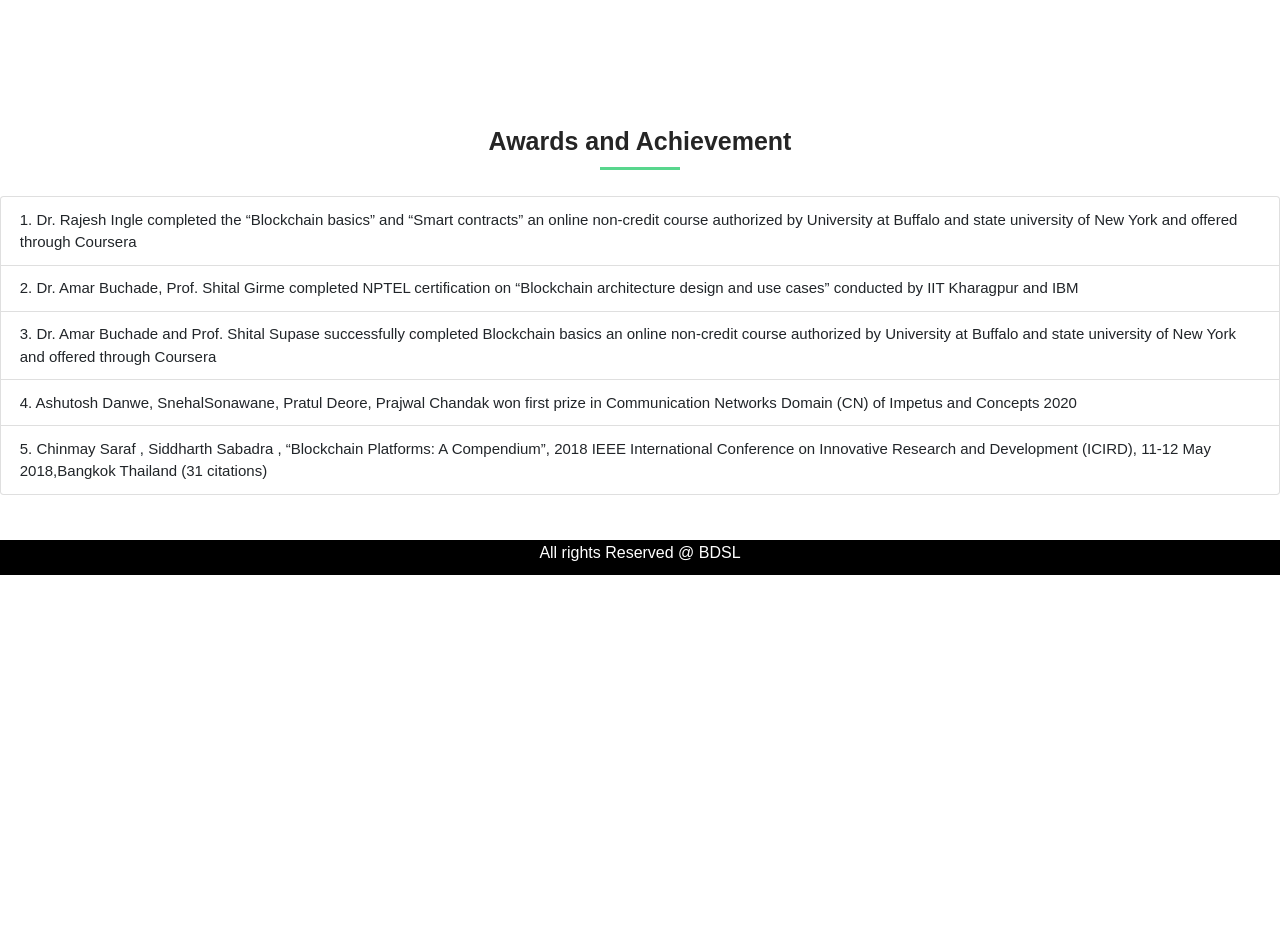
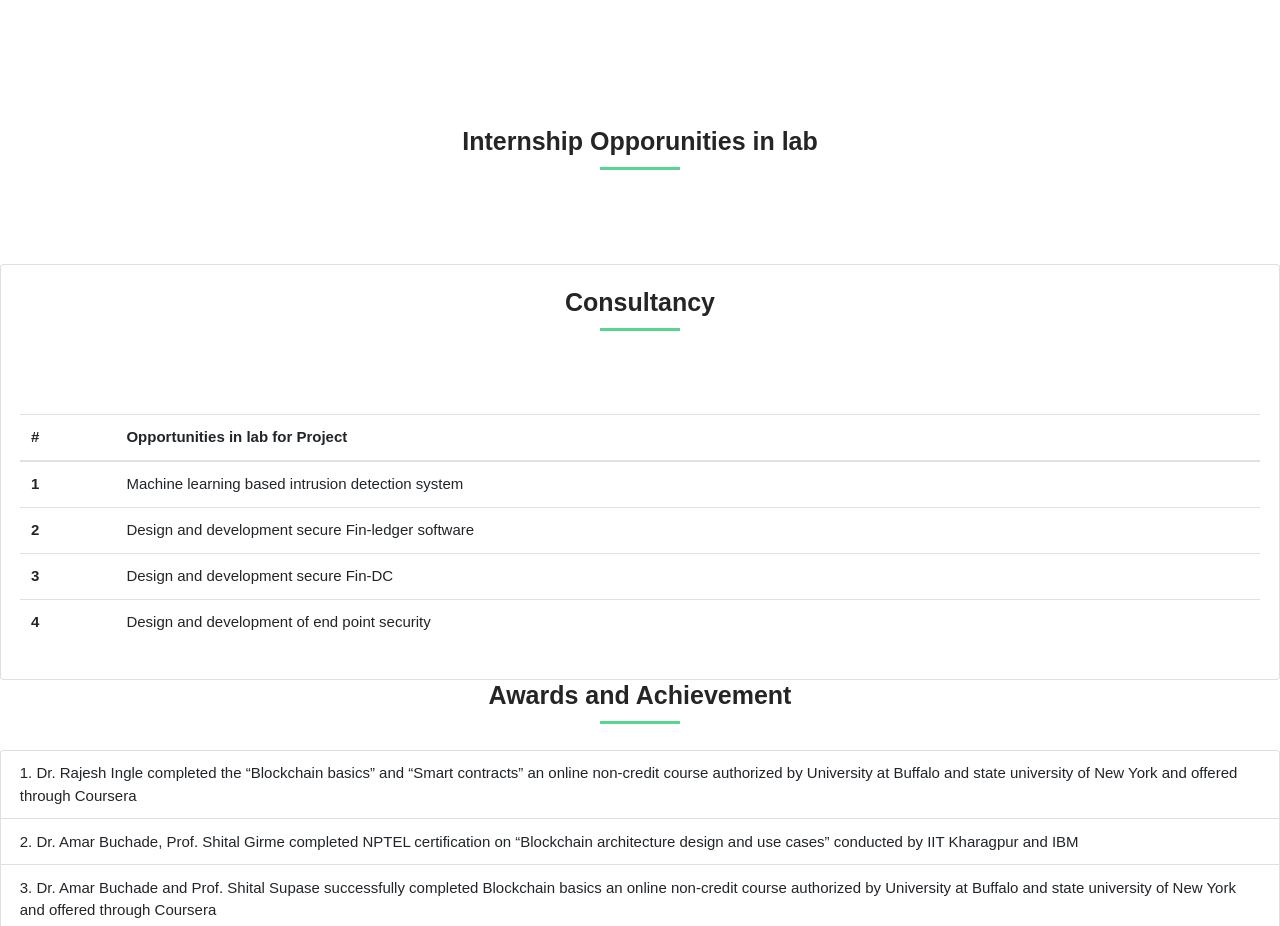
Before and after one commit to pict-bdsl-lab/official-website, a plain HTML site: page index.html in a window 1280 px wide. Shown: the part 4680-5606 px from the top of the page. Before the commit the page ends 5255 px from the top, so only its background shows below. Drawn offline with nearby package versions, Linux system fonts and the light colour scheme; a web font is replaced by a local one.

Commit message:
Update index.html

```diff
--- a/index.html
+++ b/index.html
@@ -83,6 +83,7 @@
                                 <li><a href="#con">Consultancy </a></li>
                                 <li><a href="#fac">Facilities available in lab</a></li>
                                 <li><a href="#sof">Softwares Available in the lab</a></li>
+                                <li><a href="#int">Intership opportunities in the lab</a></li>
                                 <li><a href="#aw">Awards and Achievements</a></li>
                             </ul>
                         </li>
@@ -605,6 +606,54 @@
     <br>
     <br>
     <br>
+
+    <div id="int" class="section-title">
+        <h2 style="font-size: 25px;">Internship Opporunities in lab </h2>
+    </div>
+
+    <br>
+    <br>
+    <br>
+    <div id="int" class="card">
+        <br>
+        <div id="con" class="section-title">
+            <h2 style="font-size: 25px;">Consultancy </h2>
+        </div>
+        <div class="card-body">
+            <table class="table">
+                <thead>
+                <tr>
+                    <th scope="col">#</th>
+                    <th scope="col">Opportunities in lab for Project</th>
+                   </tr>
+                </thead>
+                <tbody>
+                <tr>
+                    <th scope="row">1</th>
+                    <td> Machine learning based intrusion detection system </td>
+                 </tr>
+                <tr>
+                    <th scope="row">2</th>
+                    <td>Design and development secure Fin-ledger software  </td>
+                                    </tr>
+
+                    <tr>
+                    <th scope="row">3</th>
+                    <td>Design and development secure Fin-DC  </td>
+                                    </tr>
+
+
+                    <tr>
+                    <th scope="row">4</th>
+                    <td>Design and development of end point security </td>
+                                    </tr>
+
+                </tbody>
+            </table>
+        </div>
+    </div>
+
+
     <div id="aw" class="section-title">
         <h2 style="font-size: 25px;">Awards and Achievement </h2>
     </div>
```
